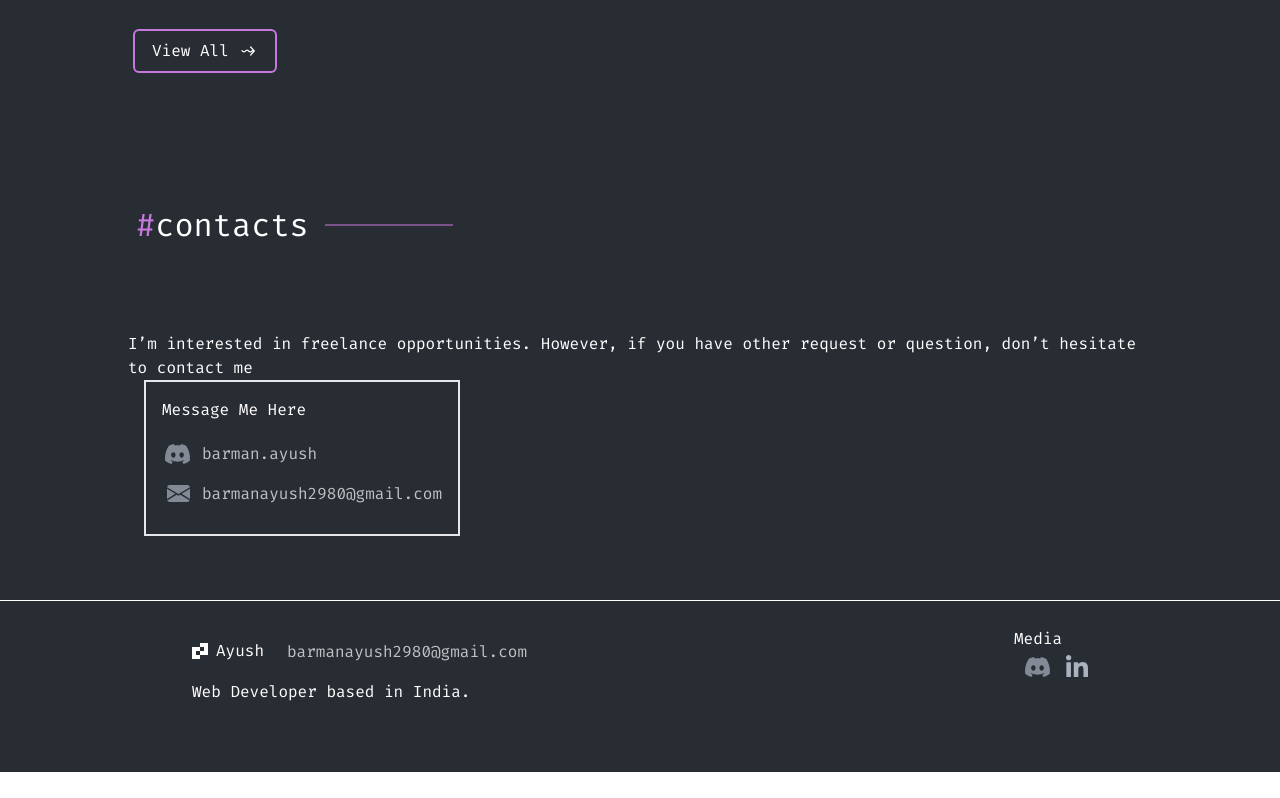
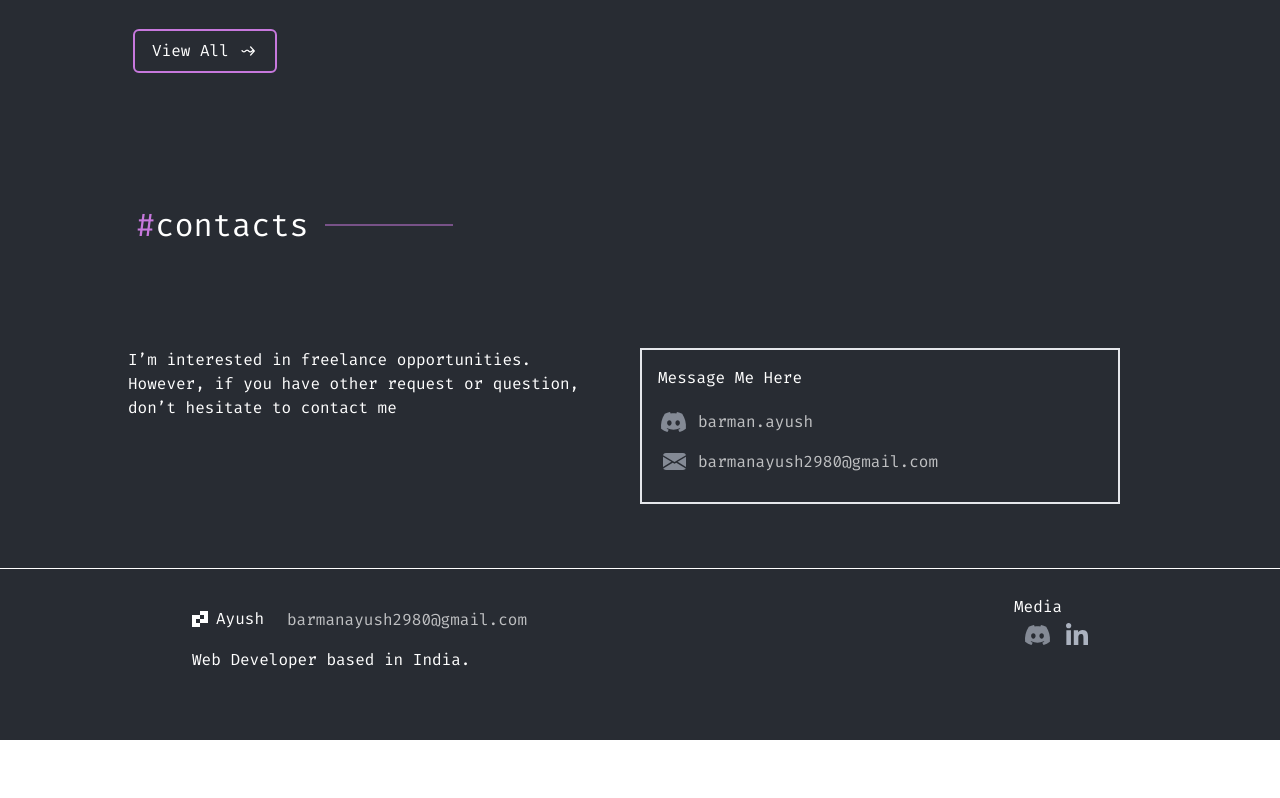
Before and after one commit to barman-ayush/Barman-s-Portfolio, a React (Create React App) app: page / in a window 1280 px wide. Shown: the part 4333-5131 px from the top of the page. After the commit the page ends 5099 px from the top, so only its background shows below. Built offline with nearby package versions, Linux system fonts and the light colour scheme.

Commit message:
Minor UI changes

```diff
--- a/src/Components/Landing/contact/contact.jsx
+++ b/src/Components/Landing/contact/contact.jsx
@@ -4,14 +4,14 @@ import Contact from "../../Cards/Contact-card.jsx";
 const contact = () => {
   return (
     <Fragment>
-      <div className="flex flex-wrap text-white justify-between">
-        <div className="left-cont">
-          <p className="text-white">
+      <div className="flex flex-wrap text-white justify-between mt-4">
+        <div className="left-cont w-full md:w-1/2 md:pr-8 md:px-0 px-4">
+          <p className="text-white md:mx-0 mx-4">
             I’m interested in freelance opportunities. However, if you have
             other request or question, don’t hesitate to contact me
           </p>
         </div>
-        <div className="right-cont mx-4">
+        <div className="right-cont w-full md:w-1/2 md:pr-8 md:px-0 px-4 md:mx-0 mx-4">
           <Contact/>
         </div>
       </div>
```
